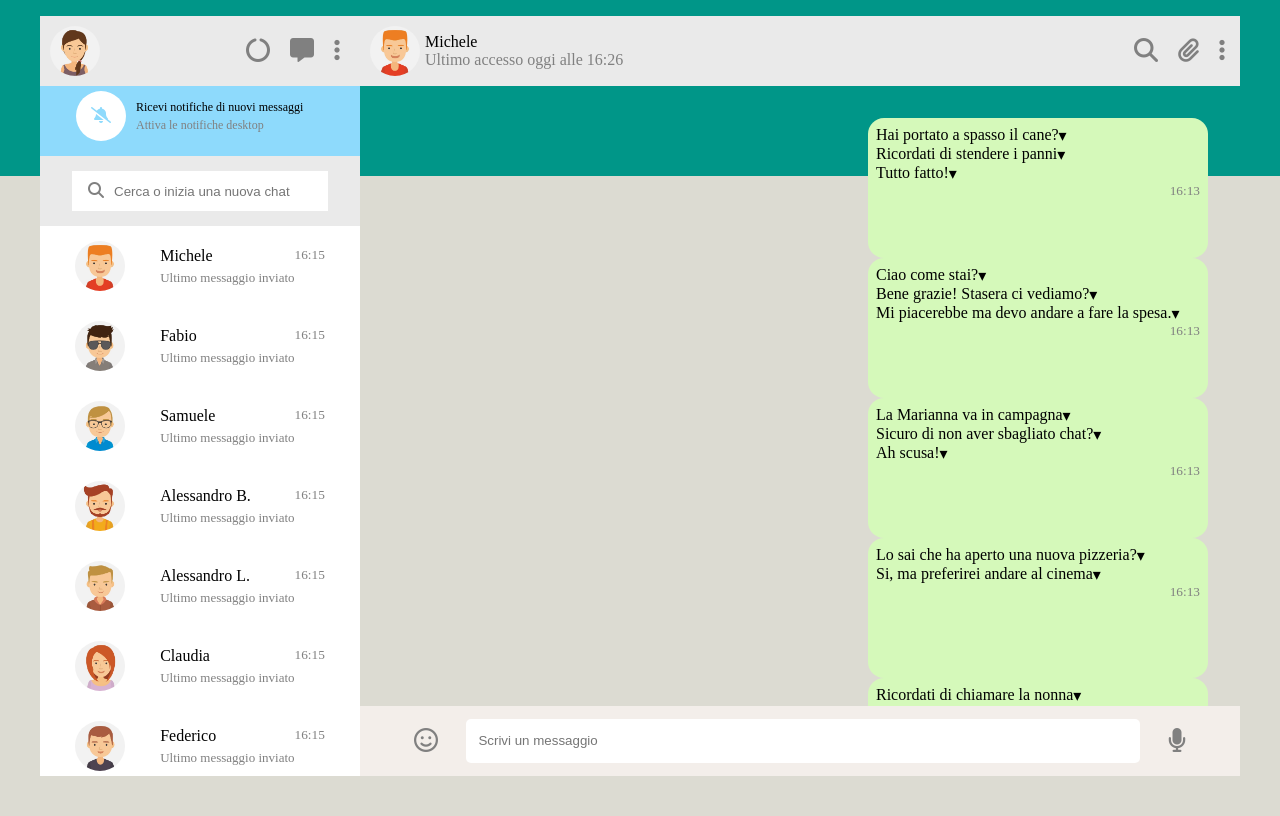
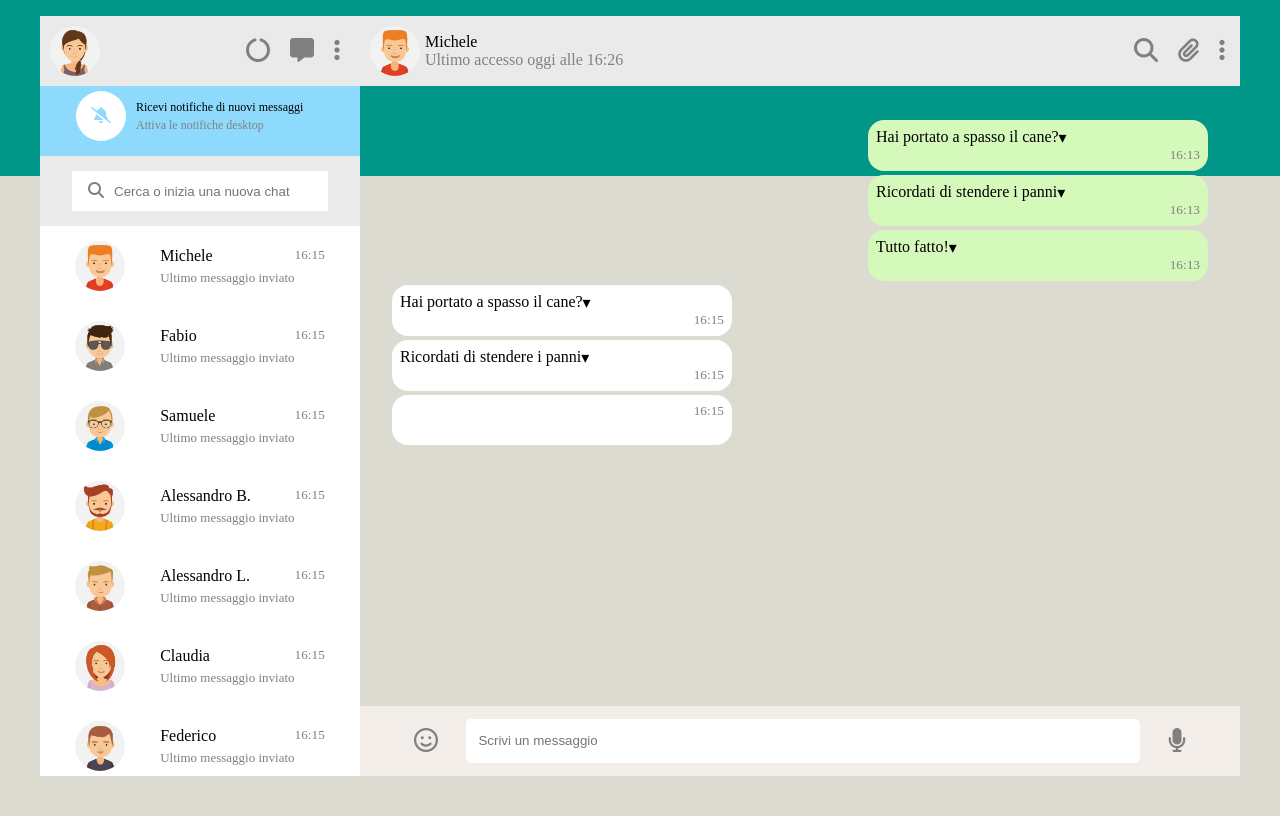
Before and after one commit to devitoangelo/vue-boolzapp, a plain HTML site: page index.html in a window 1280 px wide. Drawn offline with nearby package versions, Linux system fonts and the light colour scheme.

Commit message:
complete Milestone 2

```diff
--- a/assets/css/style.css
+++ b/assets/css/style.css
@@ -145,7 +145,8 @@ body {
             padding: 2rem;
 
             &>div {
-                min-height: 140px;
+                min-height: 50px;
+                margin: 2px 0;
             }
 
             >.sent {
@@ -331,6 +332,7 @@ body {
 
     color: gray;
     font-size: smaller;
+
 }
 
 .display-left-none {
@@ -414,7 +416,7 @@ nav:hover li {
 }
 
 
-nav:hover .list-sent{
+nav:hover .list-sent {
     display: flex;
     justify-content: center;
     align-items: center;
--- a/assets/js/main.js
+++ b/assets/js/main.js
@@ -5,6 +5,8 @@ createApp({
     return {
 
       listActive: 0,
+      sentMessage: 0,
+
 
 
       contacts: [
@@ -183,7 +185,7 @@ createApp({
       console.log("hello word");
 
 
-        this.listActive = index
+      this.listActive = index
 
       console.log(this.listActive);
 
--- a/index.html
+++ b/index.html
@@ -105,9 +105,9 @@
             <div class="chat">
 
 
-                <div class="sent" v-for="contact in contacts" :key="index">
-                    <div class="d-f" v-for="message in contact.messages">
-                        <p> {{message.message}}</p>
+                <div class="sent" v-for="message in contacts[listActive].messages">
+                    <div class="d-f" v-for="message.status === `sent`">
+                        <p>{{message.message}}</p>
 
 
                         <nav>&#9662
@@ -129,8 +129,8 @@
                     </div>
                 </div>
                 <!-- /.sent -->
-                <div class="received" v-for="contact in contacts">
-                    <div class="d-f" v-for="message in contact.messages">
+                <div class="received"  v-for="message in contacts[listActive].messages">
+                    <div class="d-f" v-if="message.status === 'sent'">
                         <p>{{message.message}}</p>
                         <nav>&#9662
                             <div class="list-sent">
```
Also changed, not shown: 1 other file.
